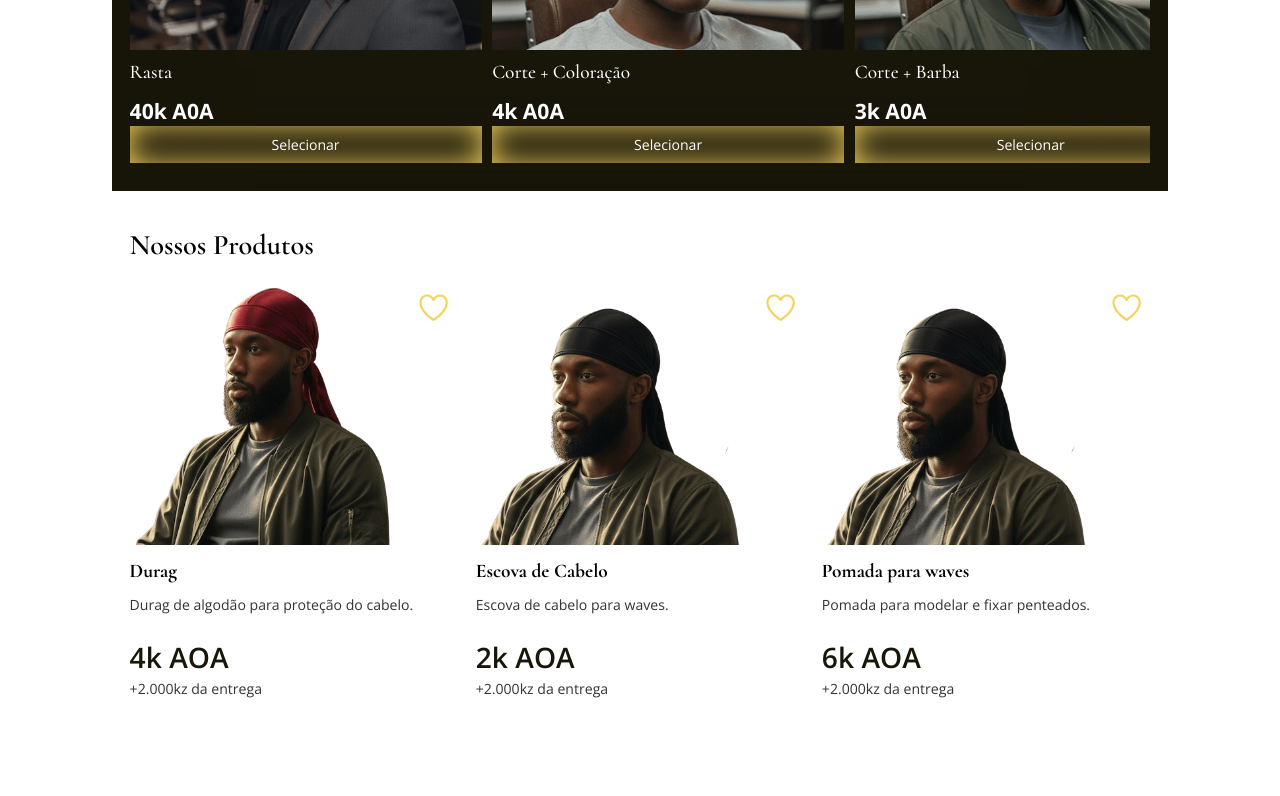
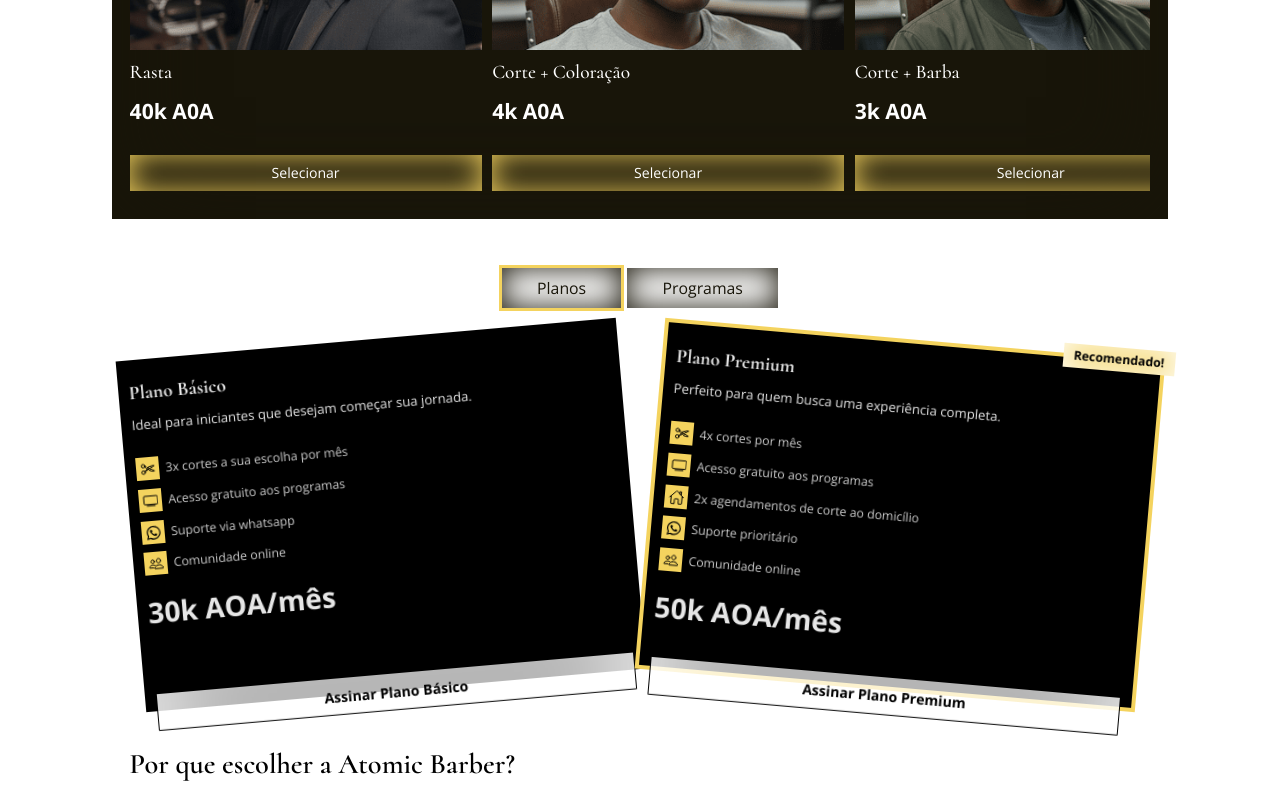
Before and after one commit to HermenegildoDaCruz/atomic-barber, a React (Vite) app: page / in a window 1280 px wide. Shown: the part 1200-1996 px from the top of the page. Built offline with nearby package versions, Linux system fonts and the light colour scheme.

Commit message:
Updating products section

```diff
--- a/src/components/HairStyleItem.jsx
+++ b/src/components/HairStyleItem.jsx
@@ -24,7 +24,7 @@ export default function HairStyleItem({ hairstyle }) {
       </div>
       <h3 className="heading-terciary">{hairstyle.name}</h3>
       <p className="hairstyle-price">{hairstyle.price} A0A</p>
-      <button className="hairstyle-btn">Selecionar</button>
+      <button className="item-btn">Selecionar</button>
     </AnimatedListItem>
   );
 }
--- a/src/components/ProductItem.jsx
+++ b/src/components/ProductItem.jsx
@@ -18,6 +18,7 @@ export default function ProductItem({ product }) {
     <li
       className="product-item"
       onMouseOver={showProductBtnsHandler}
+      onClick={showProductBtnsHandler}
       onMouseLeave={HideProductBtnsHandler}
     >
       <button onClick={addOrRemoveFavoriteHandler} className="favorite-btn">
@@ -27,6 +28,7 @@ export default function ProductItem({ product }) {
           <ion-icon name="heart-outline" className="favorite-icon"></ion-icon>
         )}
       </button>
+      <div>
         <div className="product-img-box">
           <img
             src={
@@ -40,8 +42,12 @@ export default function ProductItem({ product }) {
         </div>
         <h2 className="heading-terciary product-name">{product.name}</h2>
         <p className="product-description">{product.description}</p>
+      </div>
+      <div>
         <p className="product-price">{product.price} AOA</p>
         <p className="deliver-price">+2.000kz da entrega</p>
+        <button className="item-btn">Comprar</button>
+      </div>
       {showProductBtns && !product.image && (
         <div className="product-colors">
           <button
--- a/src/components/Products.jsx
+++ b/src/components/Products.jsx
@@ -3,8 +3,8 @@ import ProductItem from "./ProductItem";
 export default function Products() {
     return (
         <section className="products-section container">
-            <h2 className="heading-secondary center mb-8">Nossos Produtos</h2>
-            <ul className="products-list grid grid-3">
+            <h2 className="heading-secondary">Nossos Produtos</h2>
+            <ul className="products-list">
                 {products.map(product => (
                     <ProductItem key={product.id} product={product} />
                 ))}
--- a/src/css/main.css
+++ b/src/css/main.css
@@ -114,11 +114,15 @@ button {
   gap: 2rem;
   align-items: center;
 }
+
+.grid-2 {
+  grid-template-columns: repeat(2, 1fr);
+}
 .grid-3 {
   grid-template-columns: repeat(3, 1fr);
 }
-.grid-2 {
-  grid-template-columns: repeat(2, 1fr);
+.grid-4 {
+  grid-template-columns: repeat(4, 1fr);
 }
 .red{
   background-color: #ff0000d7;
@@ -173,6 +177,18 @@ button {
     height: 4rem;
     color: var(--color-accent);
   }
+  .item-btn {
+  width: 100%;
+  font-size: 1.6rem;
+  padding: 1rem;
+  margin-top: 3.2rem;
+  color: inherit;
+  box-shadow: inset 0 0 30px var(--color-accent);
+}
+.item-btn:hover,
+.item-btn:active {
+  box-shadow: inset 0 0 40px var(--color-accent);
+}
 /* ----- */
 .main-nav {
   display: flex;
@@ -428,17 +444,6 @@ button {
   font-family: var(--heading-primary-font);
   font-weight: 700;
 }
-.hairstyle-btn {
-  width: 100%;
-  font-size: 1.6rem;
-  padding: 1rem;
-  color: inherit;
-  box-shadow: inset 0 0 30px var(--color-accent);
-}
-.hairstyle-btn:hover,
-.hairstyle-btn:active {
-  box-shadow: inset 0 0 40px var(--color-accent);
-}
 
 .plans-programs {
   padding-block: 3.2rem;
@@ -597,20 +602,28 @@ button {
 }
 .products-list{
   list-style: none;
+  display: flex;
+  gap: 1.2rem;
+  /* overflow-x: scroll; */
 }
 .product-item{
   position: relative;
-  height: 100%;
   padding-bottom: 1.8rem;
+  width: 40rem;
+  display: flex;
+  flex-direction: column;
+  justify-content: space-between;
 }
 .heading-terciary.product-name{
   font-weight: 700;
 }
-
+.product-img-box{
+  width: 100%;
+  height: 18.5rem;
+  overflow: hidden;
+}
 .product-img{
-  width: 30rem;
-  height: 30rem;
-
+  width: 100%;
 }
 .product-description,.deliver-price{
   color: #333333;
--- a/src/css/media-queries.css
+++ b/src/css/media-queries.css
@@ -26,20 +26,6 @@
 @media (max-width: 51em) {
   html {
     font-size: 50%;
-  }
-  .products-list.grid-3 {
-    grid-template-columns: 1fr 1fr;
-    justify-items: center;
-  }
-  .product-item {
-    width: 100%;
-    padding: 2.4rem;
-    box-shadow: inset 0 0 5px var(--color-accent);
-    border-bottom-left-radius: 12px;
-    border-top-right-radius: 12px;
-  }
-  .product-img-box{
-    justify-self: center;
   }
   .product-colors{
     left: 5%;
@@ -98,9 +84,9 @@
     html {
     font-size: 60%;
   }
-    .products-list.grid-3 {
+    /* .products-list.grid-3 {
     grid-template-columns: 1fr;
-  }
+  } */
 }
 @media (max-width: 30em) {
 
--- a/src/data/products.js
+++ b/src/data/products.js
@@ -1,6 +1,10 @@
 import durag_red from "../assets/images/products/durags/red.png"
 import durag_blue from "../assets/images/products/durags/blue.png"
 import durag_black from "../assets/images/products/durags/black.png"
+
+import brush from "../assets/images/products/brush.png"
+import pomade from "../assets/images/products/pomade.png"
+import fullPackage from "../assets/images/products/full-package.png"
 
 export const products = [
   {
@@ -35,17 +39,27 @@ export const products = [
     description: "Escova de cabelo para waves.",
     category: "Beleza",
     stock: 58,
-    image: durag_black,
+    image: brush,
     colors: null,
   },
   {
     id: "p3",
+    name: "Pacote Completo para Waves",
+    price: "10k",
+    description: "Escova + Pomada + Durag.",
+    category: "Beleza",
+    stock: 10,
+    image: fullPackage,
+    colors: null,
+  },
+  {
+    id: "p4",
     name: "Pomada para waves",
     price: "6k",
     description: "Pomada para modelar e fixar penteados.",
     category: "Beleza",
     stock: 35,
-    image: durag_black,
+    image: pomade,
     colors: null,
   },
 ];
--- a/src/pages/HomePage.jsx
+++ b/src/pages/HomePage.jsx
@@ -3,35 +3,40 @@ import Products from "../components/Products";
 import WhyUs from "../components/WhyUs";
 import HairStylePrices from "../components/HairStylePrices";
 import PlansAndProgramms from "../components/PlansAndProgramms";
-import Footer from "../components/Footer";
+import { useSelector } from "react-redux";
+import { useEffect } from "react";
 import { redirect } from "react-router-dom";
 
 function HomePage() {
+  const favorites = useSelector((state) => state.favorites);
+
+  // Store favorites in localStorage whenever it changes
+  useEffect(() => {
+    localStorage.setItem("favorites", JSON.stringify(favorites));
+  }, [favorites]);
 
   return (
     <>
       <Hero />
       <HairStylePrices />
-      <Products />
+      {/* <Products /> */}
       <PlansAndProgramms />
       <WhyUs />
-      <Footer />
     </>
   );
 }
 
 export default HomePage;
 
-export async function action ({request}){
-  const data = await request.formData()
+export async function action({ request }) {
+  const data = await request.formData();
 
   const userData = {
-    name: data.get('username'),
-    email: data.get('email')
-  }
-  console.log(userData)
+    name: data.get("username"),
+    email: data.get("email"),
+  };
+  console.log(userData);
 
   // location.assign('/')
-  return redirect('/')
-
+  return redirect("/");
 }
--- a/src/pages/layout/RootLayout.jsx
+++ b/src/pages/layout/RootLayout.jsx
@@ -1,5 +1,6 @@
 import { useBooleanHook } from "../../hooks/useBooleanHook";
 import Nav from "../../components/Nav";
+import Footer from "../../components/Footer";
 import SideBar from "../../components/SideBar";
 import { Provider } from "react-redux";
 import { store } from "../../store/store";
@@ -7,13 +8,15 @@ import { Outlet } from "react-router-dom";
 
 export default function RootLayout() {
   const { value: sideBarOpen, toggle: toggleSideBar } = useBooleanHook(false);
+
   return (
     <>
-    <Provider store={store}>
-      <Nav isSideBarOpen={sideBarOpen} onToggleSideBar={toggleSideBar} />
-      {sideBarOpen && <SideBar open={sideBarOpen} />}
-      <Outlet />
-    </Provider>
+      <Provider store={store}>
+        <Nav isSideBarOpen={sideBarOpen} onToggleSideBar={toggleSideBar} />
+        {sideBarOpen && <SideBar open={sideBarOpen} />}
+        <Outlet />
+        <Footer />
+      </Provider>
     </>
   );
 }
--- a/src/store/Slices/favoriteSlice.js
+++ b/src/store/Slices/favoriteSlice.js
@@ -1,12 +1,16 @@
 import { createSlice } from "@reduxjs/toolkit";
-import { i } from "motion/react-client";
+
+
+const initialState = localStorage.getItem("favorites")
+  ? JSON.parse(localStorage.getItem("favorites"))
+  : {
+    products: [],
+    hairstyles: [],
+  };
 
 export const favoriteSlice = createSlice({
   name: "favorites",
-  initialState: {
-    products: [],
-    hairstyles: [],
-  },
+  initialState,
   reducers: {
     addOrRemoveFromFavorites: (state, action) => {
       const { type, item } = action.payload;
```
Also changed, not shown: src/assets/images/products/pomade.png (renamed from src/assets/images/products/ointment.png). Lines whose indentation alone changed are shown as unchanged.
